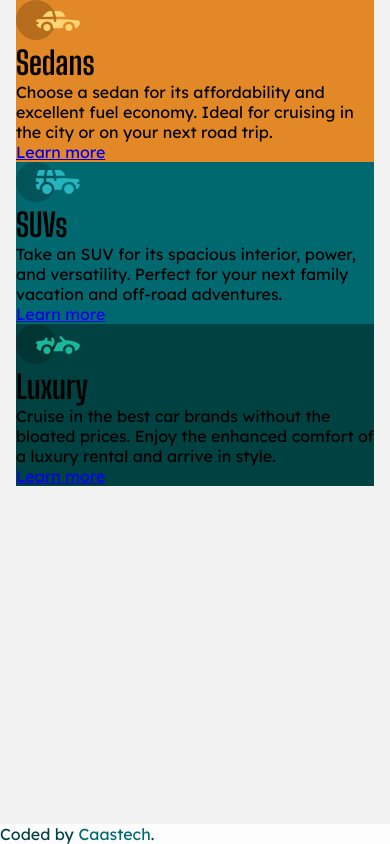
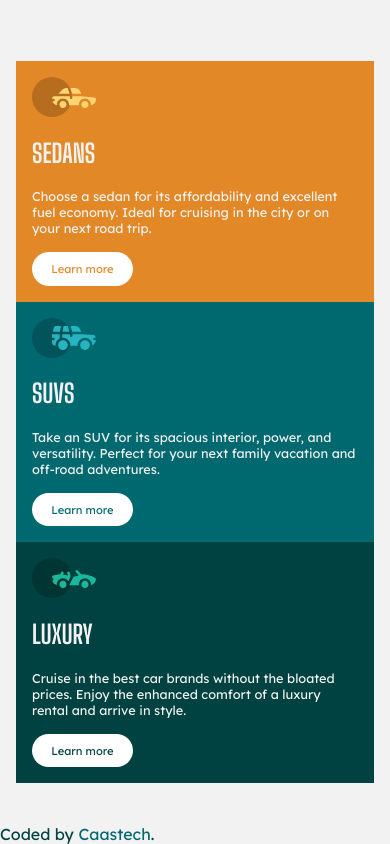
Before and after one commit to caastech/car-columns, a plain HTML site: page index.html in a window 390 px wide. Drawn offline with Linux system fonts and the light colour scheme.

Commit message:
Initial Mobile Layout

```diff
--- a/index.html
+++ b/index.html
@@ -22,7 +22,7 @@
       <div class="card sedan">
         <div class="card-body">
           <img src="images/icon-sedans.svg" alt="sedans">
-          <h1 class="title">Sedans</h1>
+          <h1 class="title">SEDANS</h1>
           <p class="text">
             Choose a sedan for its affordability and excellent fuel economy. Ideal for cruising in the city
             or on your next road trip.
@@ -36,7 +36,7 @@
       <div class="card suvs">
         <div class="card-body">
           <img src="images/icon-suvs.svg" alt="suvs">
-          <h1 class="title">SUVs</h1>
+          <h1 class="title">SUVS</h1>
           <p class="text">
             Take an SUV for its spacious interior, power, and versatility. Perfect for your next family vacation
             and off-road adventures.
@@ -50,7 +50,7 @@
       <div class="card luxury">
         <div class="card-body">
           <img src="images/icon-luxury.svg" alt="luxury">
-          <h1 class="title">Luxury</h1>
+          <h1 class="title">LUXURY</h1>
           <p class="text">
             Cruise in the best car brands without the bloated prices. Enjoy the enhanced comfort of a luxury
             rental and arrive in style.
--- a/style.css
+++ b/style.css
@@ -5,9 +5,10 @@
     /* neutrals */
     --neutral: hsla(0, 0%, 100%, 0.75);
     --neutral-light: hsl(0, 0%, 95%);
+    --white: #fff;
 }
 
-/* Global */
+/* -------------- Global */
 
 *,
 *::before,
@@ -24,8 +25,10 @@ body {
     background: var(--neutral-light);
     font-size: 1rem;
     min-height: 100vh;
-    /* color: var(--neutral-light); */
+    color: var(--neutral-light);
     font-family: 'Lexend Deca', sans-serif;
+
+    display: grid;
 }
 
 img {
@@ -36,7 +39,8 @@ h1 {
     font-family: 'Big Shoulders Display', cursive;
 }
 
-/* Utilities */
+/* -------------- Utilities */
+
 .sedan {
     background-color: var(--main);
 }
@@ -49,18 +53,59 @@ h1 {
     background-color: var(--dark);
 }
 
-/* Card Style */
+.btn {
+    background-color: var(--white);
+    max-width: max-content;
+    min-width: max-content;
+    padding: .6rem 1.2rem;
+    display: block;
+    border-radius: 50px;
+    text-decoration: none;
+    font-size: .7rem;
+}
+
+.sedan .btn {
+    color: var(--main);
+}
+
+.suvs .btn {
+    color: var(--secondary);
+}
+
+.luxury .btn {
+    color: var(--dark);
+}
+
+/* -------------- Card Style */
 
 .container {
     margin: auto 1em;
+    display: grid;
+    place-items: center;
 }
 
 .card-list {
+    margin: 2rem 0;
+    font-size: .8rem;
 }
 
-/* Attribution */
+.card {
+    padding: 1rem;
+    display: flex;
+    flex-direction: column;
+    justify-content: space-between;
+    gap: 1rem;
+}
+
+.card-body {
+    display: grid;
+    row-gap: 1.3rem;
+}
+
+/* -------------- Attribution */
+
 .attribution {
-    background: var(--neutral);
+    background: var(--neutral-light);
     color: var(--dark);
     width: 100%;
 
@@ -74,7 +119,7 @@ h1 {
     text-decoration: none;
 }
 
-/* Media Query */
+/* -------------- Media Query */
 
 @media (min-width:40rem){
 
```
